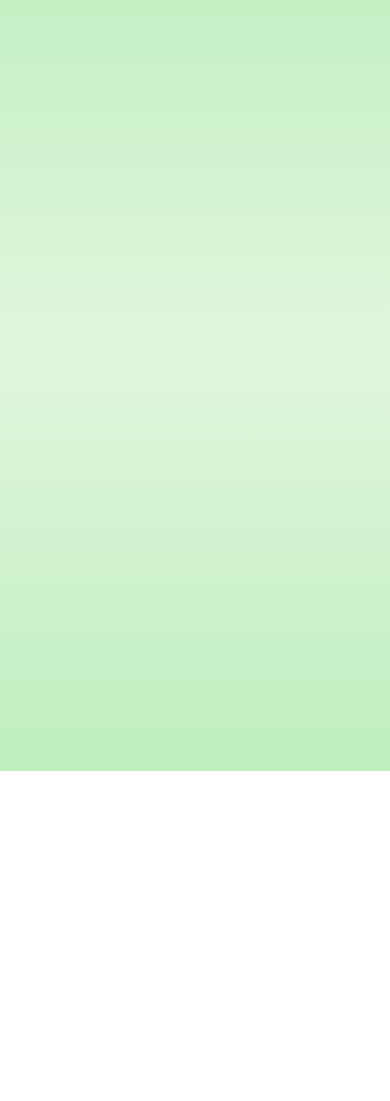
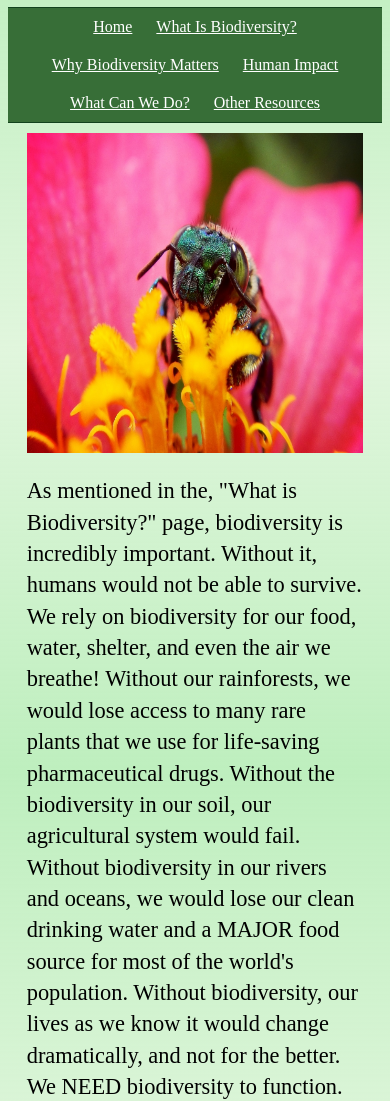
Before and after one commit to DuncanBarner/WebDevFinalSite, a plain HTML site: page whybiomatters.html in a window 390 px wide. Shown: the part 73-1174 px from the top of the page. Before the commit the page ends 844 px from the top, so only its background shows below. Drawn offline with Linux system fonts and the light colour scheme.

```diff
--- a/styles.css
+++ b/styles.css
@@ -65,6 +65,7 @@
 .leftSideContent p {
     font-size: 1.25em;
     margin: 0;
+    line-height: 1.4em;
 }
 
 .whatIsBioContent iframe {
@@ -79,3 +80,23 @@
     margin-bottom: 15px;
     display: block;
 }
+
+.beeImage {
+    display: block;
+    margin-left: auto;
+    margin-right: auto;
+    margin-top: 10px;
+    width: 90%;
+    height: 20em;
+
+}
+
+.whyBioMattersContent {
+    display: block;
+    margin-left: auto;
+    margin-right: auto;
+    margin-top: 10px;
+    width: 90%;
+    font-size: 1.4em;
+    line-height: 1.4em;
+}
--- a/whybiomatters.html
+++ b/whybiomatters.html
@@ -12,3 +12,45 @@
     </body>
 
 </html>
+<!DOCTYPE html>
+<html lang="en">
+
+    <head>
+        <meta charset="UTF-8" />
+        <link rel="stylesheet" href="styles.css">
+        <title>Biodiversity - Why Biodiversity Matters</title>
+    </head>
+        <body>
+
+            <header>
+                <h1>Why Biodiversity Matters</h1>
+            </header>
+
+            <nav>
+                <ul class="nav">
+                    <li><a href="index.html">Home</a></li>
+                    <li><a href="whatisbiodiversity.html">What Is Biodiversity?</a></li>
+                    <li><a href="whybiomatters.html">Why Biodiversity Matters</a></li>
+                    <li><a href="humanimpact.html">Human Impact</a></li>
+                    <li><a href="whatcanwedo.html">What Can We Do?</a></li>
+                    <li><a href="otherresources.html">Other Resources</a></li>
+                </ul>
+
+            </nav>
+
+            <img class="beeImage" src="images/beeOnFlower.jpg.jpg" alt="A bumblebee resting on a pink flower">
+
+            <div class="whyBioMattersContent">
+                <p>
+                    As mentioned in the, "What is Biodiversity?" page, biodiversity is incredibly important. Without it, humans would not be able to survive. We rely on biodiversity for our food, water, shelter, and even the air we breathe!
+
+Without our rainforests, we would lose access to many rare plants that we use for life-saving pharmaceutical drugs. Without the biodiversity in our soil, our agricultural system would fail. Without biodiversity in our rivers and oceans, we would lose our clean drinking water and a MAJOR food source for most of the world's population.
+
+Without biodiversity, our lives as we know it would change dramatically, and not for the better. We NEED biodiversity to function. Think of biodiversity like a diet. For a human to be healthy, they need a well balanced diet of fruits, vegetables, a protein source (typically meat), carbohydrates, etc. Biodiversity is essentially a diet. Without a variety of different organisms working in tandem with each other (just like the nutrients and vitamins in our diet interacting with the cells in our bodies), ecosystems fail and die out, just like we would if we didn't have a balanced diet!
+                </p>
+            </div>
+
+
+        </body>
+
+    </html>
```
Also changed, not shown: index.html (+1 -1 lines), whatisbiodiversity.html (+2 -2 lines).
